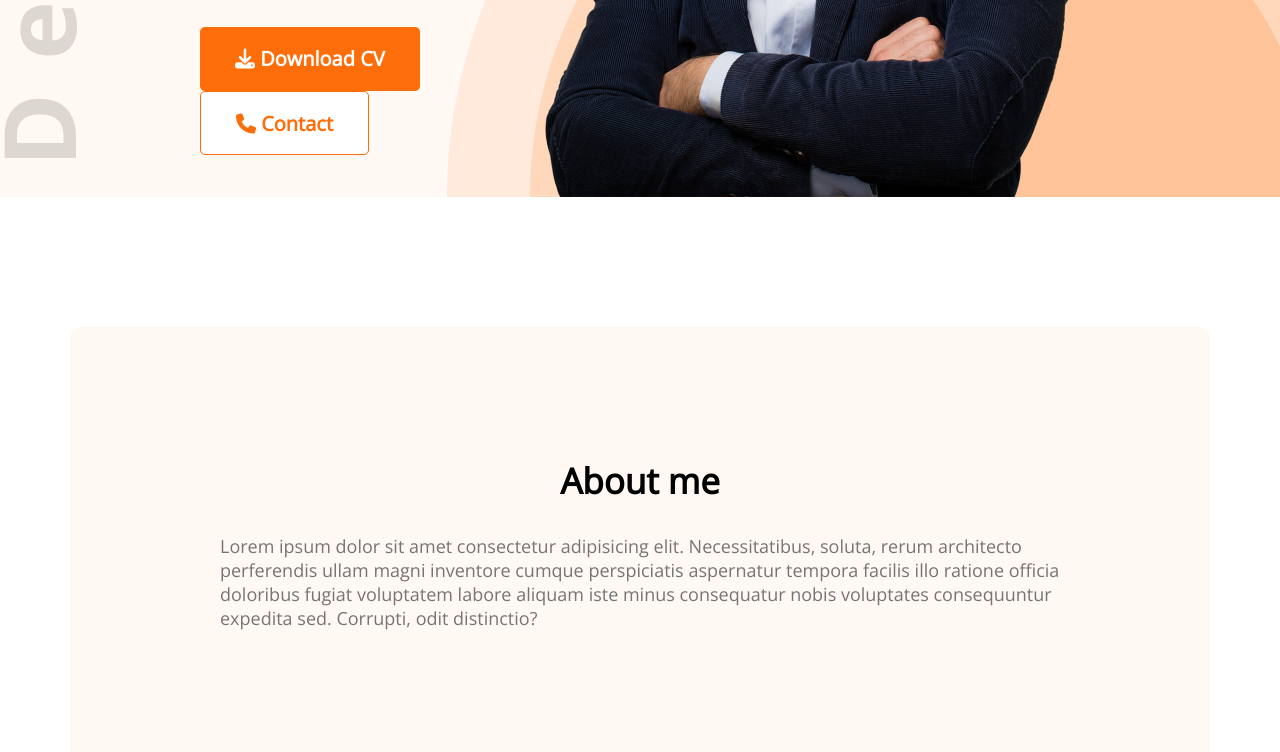
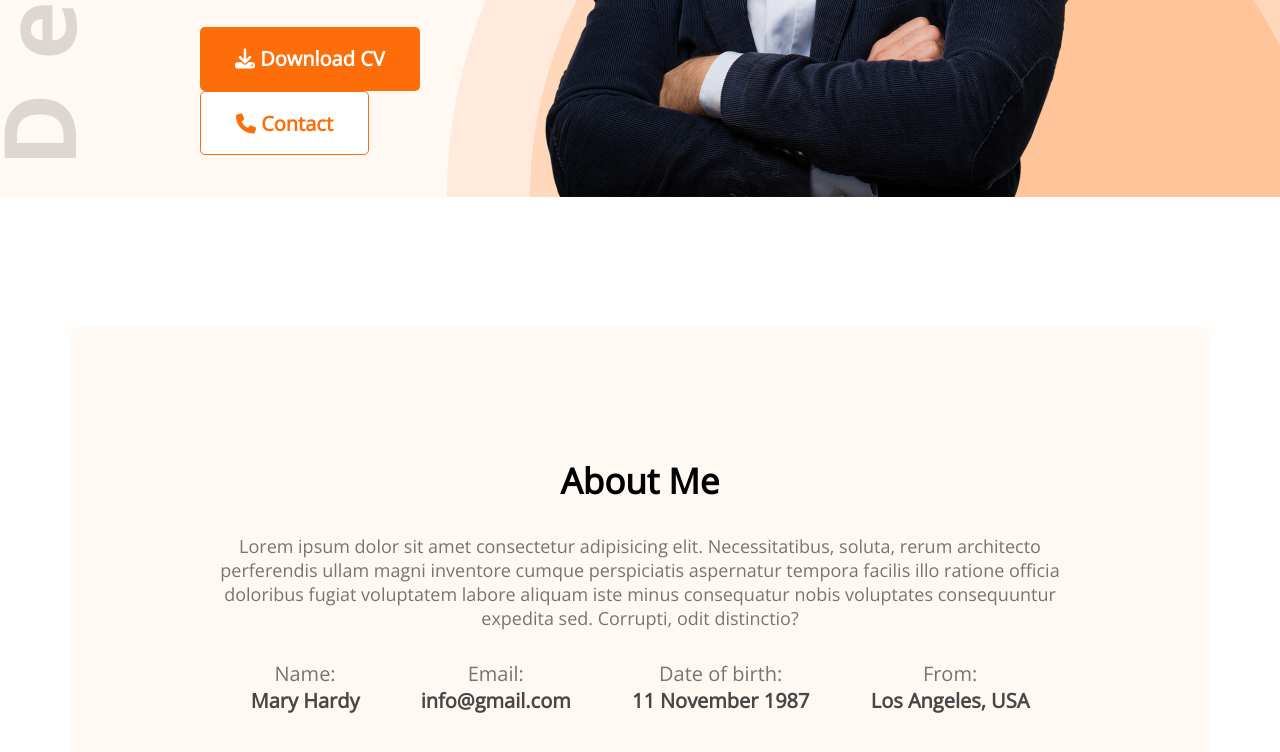
Before and after one commit to zibrailfaruqimayen/responsive-portfolio, a plain HTML site: page index.html in a window 1280 px wide. Shown: the part 643-1395 px from the top of the page. Drawn offline with nearby package versions, Linux system fonts and the light colour scheme.

Commit message:
responsive portfolio

```diff
--- a/index.html
+++ b/index.html
@@ -39,8 +39,28 @@
     </header>
     <main>
         <section class="about">
-            <h3 class="section-title">About me</h3>
+            <h3 class="section-title">About Me</h3>
             <p class="section-description">Lorem ipsum dolor sit amet consectetur adipisicing elit. Necessitatibus, soluta, rerum architecto perferendis ullam magni inventore cumque perspiciatis aspernatur tempora facilis illo ratione officia doloribus fugiat voluptatem labore aliquam iste minus consequatur nobis voluptates consequuntur expedita sed. Corrupti, odit distinctio?</p>
+            <div class="about-info-container">
+                <div class="about-info">
+                    <p class="info-title">Name:</p>
+                    <p class="info-description">Mary Hardy</p>
+                </div>
+                <div class="about-info">
+                    <p class="info-title">Email:
+                        </p>
+                    <p class="info-description">info@gmail.com</p>
+                </div>
+                <div class="about-info">
+                    <p class="info-title">Date of birth:
+                        </p>
+                    <p class="info-description">11 November 1987</p>
+                </div>
+                <div class="about-info">
+                    <p class="info-title">From:</p>
+                    <p class="info-description">Los Angeles, USA</p>
+                </div>
+            </div>
         </section>
     </main>
     <footer>
--- a/styles/portfolio.css
+++ b/styles/portfolio.css
@@ -96,6 +96,7 @@ main {
 
 /* about section style */
 .about {
+    text-align: center;
     margin-top: 130px;
     background: #FFF8F3;
     border-radius: 10px;
@@ -103,7 +104,6 @@ main {
 }
 
 .section-title {
-    text-align: center;
     font-size: 35px;
     font-weight: 700;
     margin-bottom: 30px
@@ -114,3 +114,20 @@ main {
     font-size: 18px;
     margin-bottom: 30px;
 }
+
+.about-info-container {
+    display: flex;
+    justify-content: space-around;
+}
+
+.about .info-title {
+    color: #757575;
+    font-size: 20px;
+}
+
+.info-description {
+    font-weight: 700;
+    font-size: 20px;
+    color: #474747;
+
+}
```
